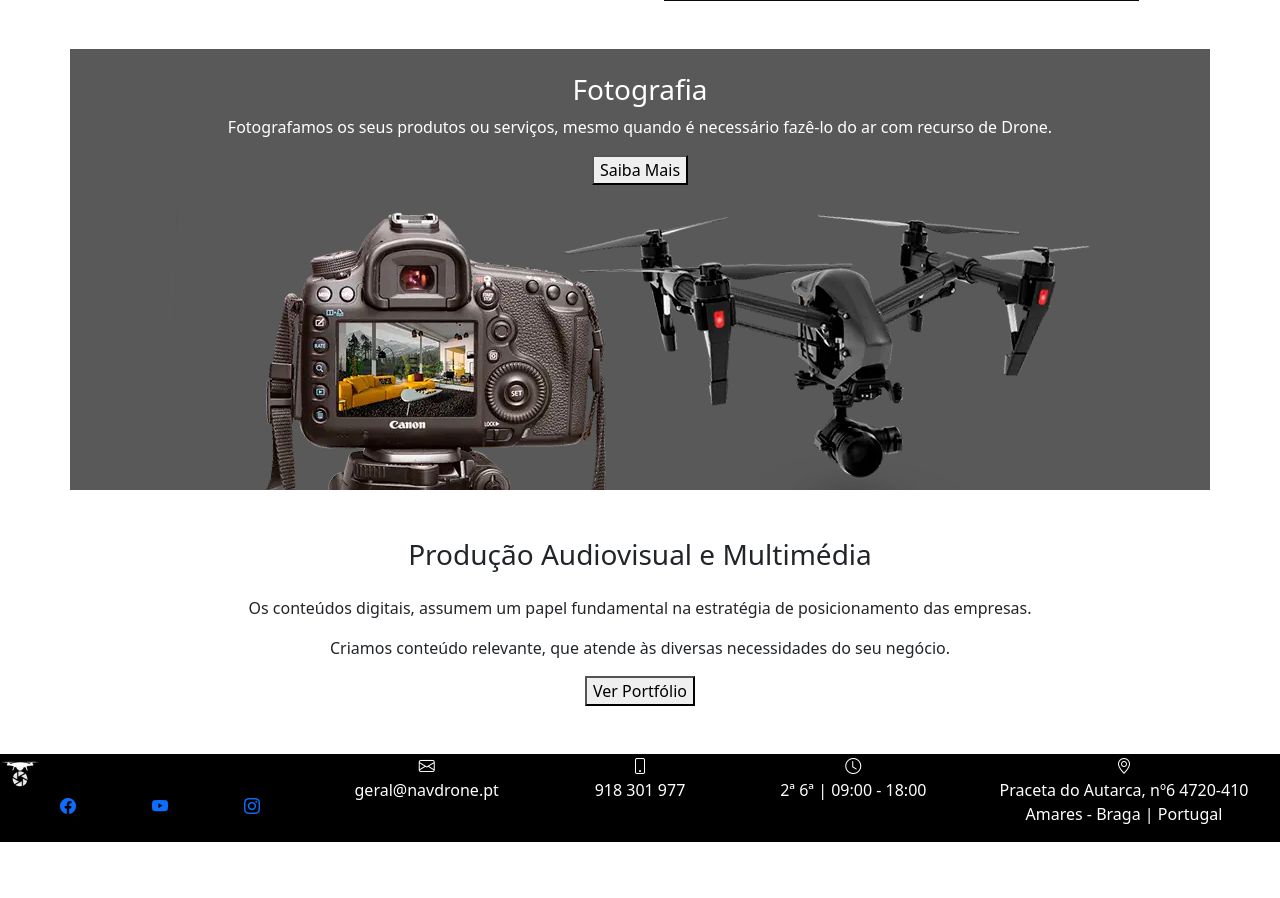
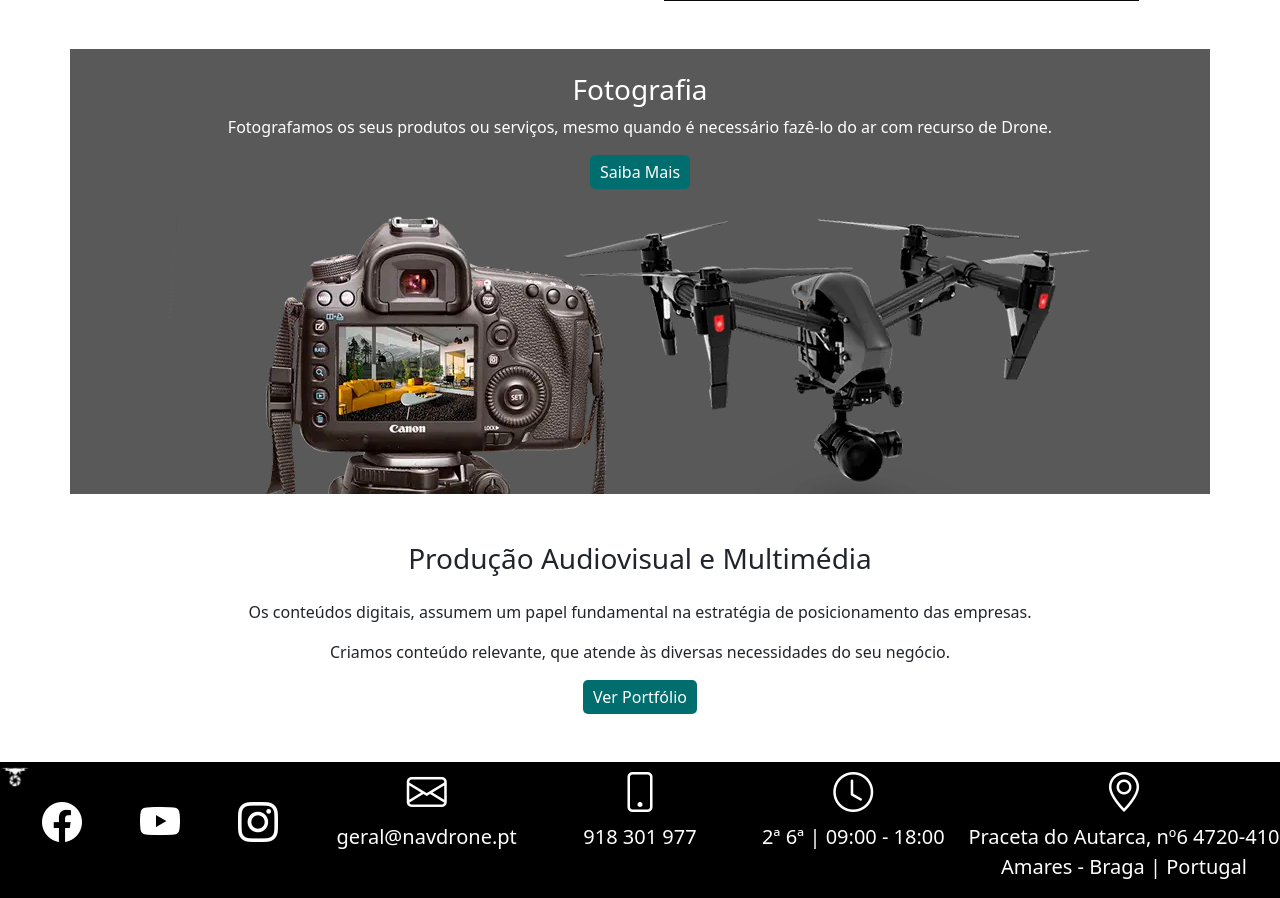
Before and after one commit to Tigas-B/Navdrone, a PHP site: page / in a window 1280 px wide. Shown: the part 2066-2964 px from the top of the page. Before the commit the page ends 2908 px from the top, so only its background shows below. Run offline with PHP 8.4, Linux system fonts and the light colour scheme.

Commit message:
Add files via upload

```diff
--- a/public/css/estilo.css
+++ b/public/css/estilo.css
@@ -19,7 +19,6 @@ main .personalizadas{
 main .servicos img{
     width: 450px;
     height: 250px;
-
 }
 main .matterport{
     background-color: #a4d6ed;
@@ -32,13 +31,52 @@ main .videos{
 }
 main .fotografia{
     background-color: #595959;
+}
+main button{
+    border-radius: 5px;
+    border: #006E6E;
+    padding: 5px 10px;
+}
+.texto-botoes{
+    background-color: #006E6E;
+    color: white;
+}
+footer img{
+    width: 30px;
+    height: auto;
+}
+.icons{
+    display: flex;
+    justify-content: space-evenly;
+}
+footer i{
+    font-size: 40px;
+    color: white;
+}
+footer p{
+    font-size: 20px;
+}
+
+/* Breakpoint XL */
+@media all and (width < 1200px) {
+    main .servicos img{
+        width: 70%;
+        height: 70%;
+    }
+    main .fotografia img{
+        width: 80%;
+        height: 90%;
+    }
+}
+
+/* Breakpoint XL */
+@media all and (width < 768px) {
+    .texto-botoes{font-size: 13px;}
+}
+/* Breakpoint SM */
+@media all and (width < 576px) {
+
+    h3{font-size: 16px;}
+    p, span{font-size: 13px;}
 
 }
-main .producao{
-
-}
-
-footer img{
-    width: 40px;
-    height: auto;
-}
```
